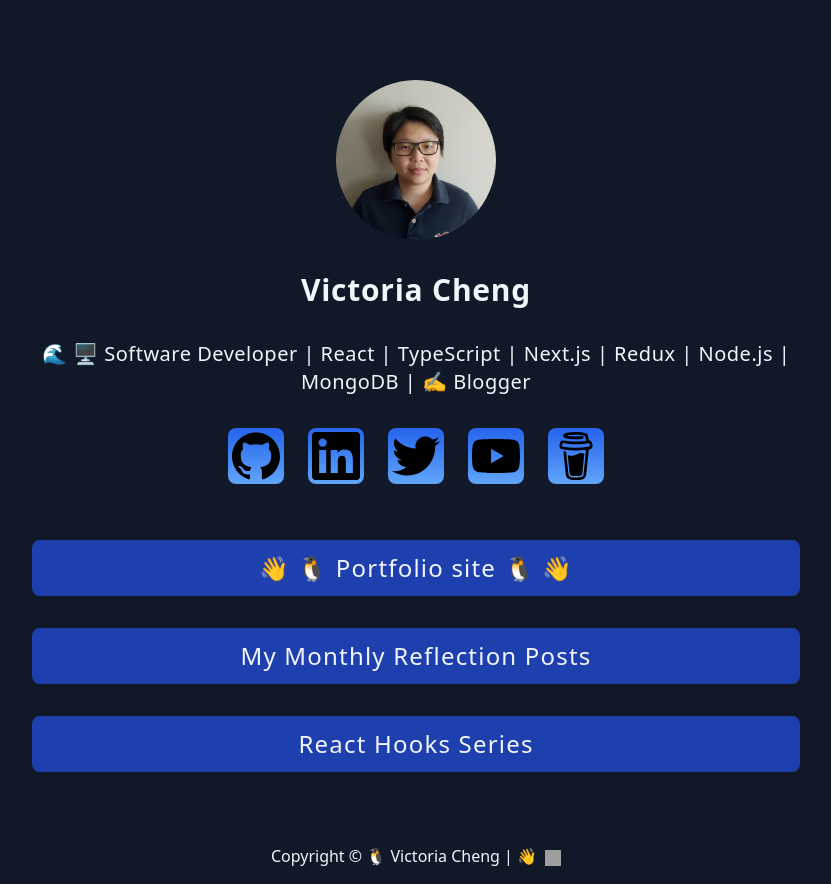
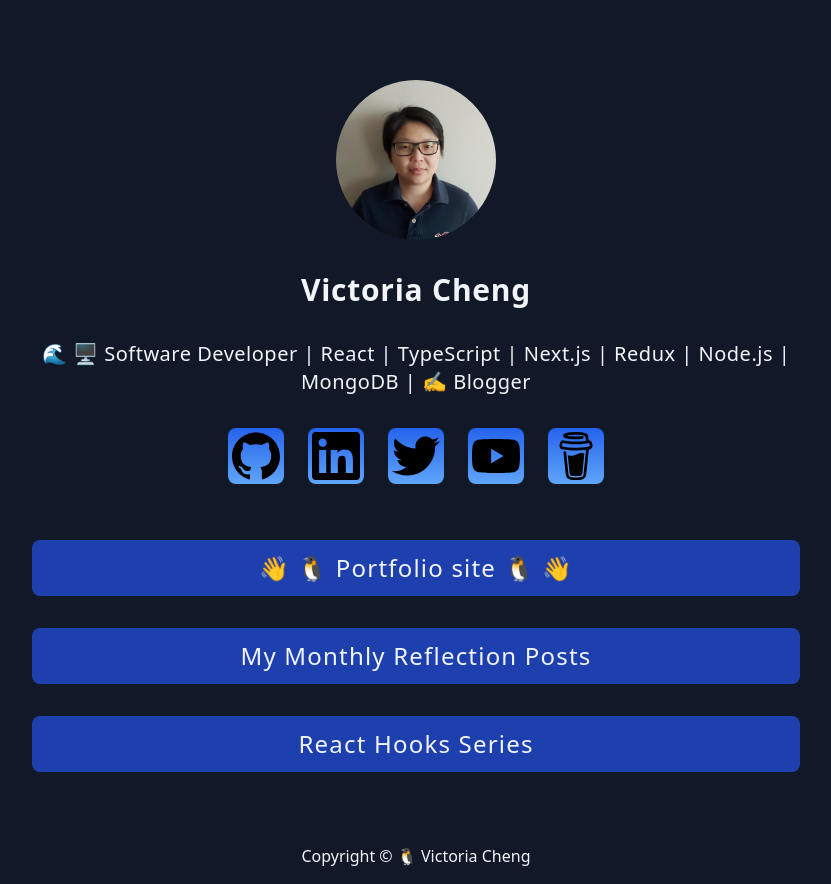
Before and after one commit to victoriacheng15/allTheLinks, a Vue app: page / in a window 1280 px wide. Shown: the whole page, without its empty margins (224-1055 px from the left). Built offline with nearby package versions, Linux system fonts and the light colour scheme; grey boxes are pictures that could not be loaded.

Commit message:
chore:remove github link in the footer (#53)
* chore:remove github link in the footer

* style: the files have been formatted

---------

Co-authored-by: victoriacheng15 <victoriacheng15@users.noreply.github.com>

```diff
--- a/src/components/Footer.vue
+++ b/src/components/Footer.vue
@@ -5,9 +5,7 @@ defineProps<{ name: string }>();
 <template>
   <footer class="mt-auto py-4">
     <p class="text-center">
-      Copyright &copy; <span aria-label="penguin emoji">🐧</span> {{ name }} | <span><a
-          href="https://github.com/victoriacheng15/allTheLinks" target="_blank" rel="noopener noreferrer">👋<img
-            class="h-4 w-4 inline ml-2" src="./socials/github.svg" alt="github" /></a></span>
+      Copyright &copy; <span aria-label="penguin emoji">🐧</span> {{ name }}
     </p>
   </footer>
 </template>
```
